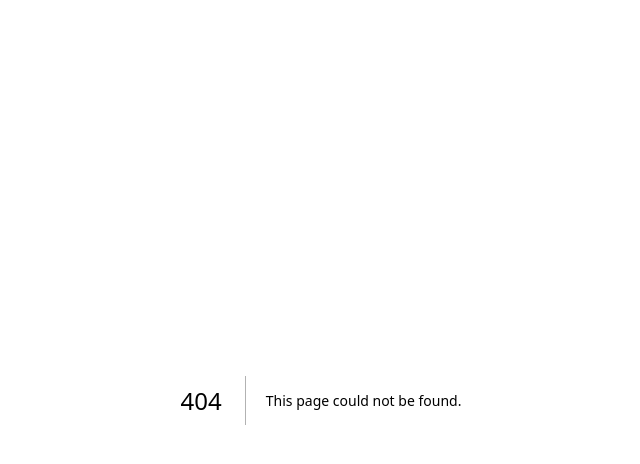
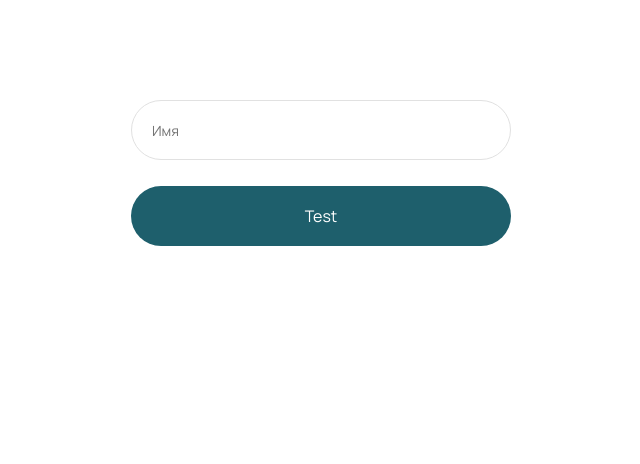
Before and after one commit to elrouss/spanish-with-anna, a Next.js app in the folder frontend/: page /signin in a window 1280 px wide. Before the commit this address had no page. Shown: the top 464 px of the page, without its empty margins (319-959 px from the left). Built offline with nearby package versions, Linux system fonts and the light colour scheme.

Commit message:
feat: add CustomField and structure to execute

```diff
--- /dev/null
+++ b/frontend/src/components/forms/CustomField/CustomField.jsx
@@ -0,0 +1,36 @@
+import PropTypes from 'prop-types';
+import styles from './CustomField.module.scss';
+
+function CustomField({ formik, name, parentName, placeholder }) {
+  const { errors, touched } = formik;
+  return (
+    <div>
+      <input
+        className={`${styles.input} ${
+          errors[name] && touched[name] ? styles.inputError : ''
+        }`}
+        type={name}
+        id={`${parentName}-${name}`}
+        name={name}
+        {...formik.getFieldProps({ name })}
+        placeholder={placeholder}
+      />
+      <div className={styles.error}>
+        {errors[name] && touched[name] ? errors[name] : ''}
+      </div>
+    </div>
+  );
+}
+
+CustomField.propTypes = {
+  formik: PropTypes.shape({
+    getFieldProps: PropTypes.func.isRequired,
+    errors: PropTypes.shape({}).isRequired,
+    touched: PropTypes.shape({}).isRequired,
+  }).isRequired,
+  name: PropTypes.string.isRequired,
+  parentName: PropTypes.string.isRequired,
+  placeholder: PropTypes.string.isRequired,
+};
+
+export default CustomField;
--- /dev/null
+++ b/frontend/src/components/forms/CustomField/CustomField.module.scss
@@ -0,0 +1,26 @@
+@import '../../../styles/index.scss';
+
+.input {
+  height: 60px;
+  width: 100%;
+  padding: 20px;
+  box-sizing: border-box;
+  @include render-font();
+  border: 1px solid $color-complementary-2;
+  border-radius: 40px;
+}
+
+.inputError {
+  border-color: $color-error;
+}
+
+.error {
+  min-height: $font-size-main-text-s;
+  padding-left: 20px;
+  margin-top: 2px;
+  @include render-font(
+    $size: $font-size-main-text-s,
+    $line-height: 1,
+    $color: $color-error,
+  );
+}
--- /dev/null
+++ b/frontend/src/components/forms/Test/NameTestForm.jsx
@@ -0,0 +1,40 @@
+import { useFormik } from 'formik';
+import * as Yup from 'yup';
+import styles from './NameTestForm.module.scss';
+import { schemaNameTest } from '../yapSchemas/yapSchemas';
+import CustomField from '../CustomField/CustomField';
+
+function NameTestForm() {
+  const formik = useFormik({
+    initialValues: {
+      name: '',
+    },
+
+    validationSchema: Yup.object(schemaNameTest(Yup)),
+
+    onSubmit: (values, { setSubmitting }) => {
+      console.log(values);
+      setSubmitting(false);
+    },
+  });
+
+  return (
+    <form onSubmit={formik.handleSubmit} className={styles.Formik} noValidate>
+      <CustomField
+        formik={formik}
+        name="name"
+        parentName="test-form"
+        placeholder="Имя"
+      />
+      <button
+        type="submit"
+        className={`button ${
+          Object.keys(formik.errors).length ? styles.buttonDisable : ''
+        }`}
+      >
+        Test
+      </button>
+    </form>
+  );
+}
+export default NameTestForm;
--- /dev/null
+++ b/frontend/src/components/forms/Test/NameTestForm.module.scss
@@ -0,0 +1,21 @@
+@import '../../../styles/index.scss';
+.Formik {
+  display: flex;
+  flex-direction: column;
+  width: 380px;
+  gap: 12px;
+  padding: 100px 20px 100px;
+  margin: auto;
+}
+
+.buttonDisable {
+  background-color: gray;
+
+  &:hover {
+    background-color: gray;
+  }
+
+  &:active {
+    background-color: gray;
+  }
+}
--- /dev/null
+++ b/frontend/src/components/forms/yapSchemas/yapSchemas.js
@@ -0,0 +1,7 @@
+const schemaNameTest = (Yup) => ({
+  name: Yup.string()
+    .min(2, 'Must be 2 characters or more')
+    .required('Name field is required'),
+});
+
+export { schemaNameTest };
--- /dev/null
+++ b/frontend/src/pages/signin/index.jsx
@@ -0,0 +1,5 @@
+import NameTestForm from '../../components/forms/Test/NameTestForm'
+
+export default function Signin() {
+  return <NameTestForm />;
+}
--- a/frontend/src/styles/abstracts/variables/colors.scss
+++ b/frontend/src/styles/abstracts/variables/colors.scss
@@ -37,3 +37,5 @@ $color-accent-promo-additional-3: #a39305;
 $color-accent-promo-additional-4: #fff066;
 $color-accent-promo-additional-5: #f3e200;
 $color-accent-promo-additional-6: #feffbe;
+
+$color-error: #ff5151;
```
